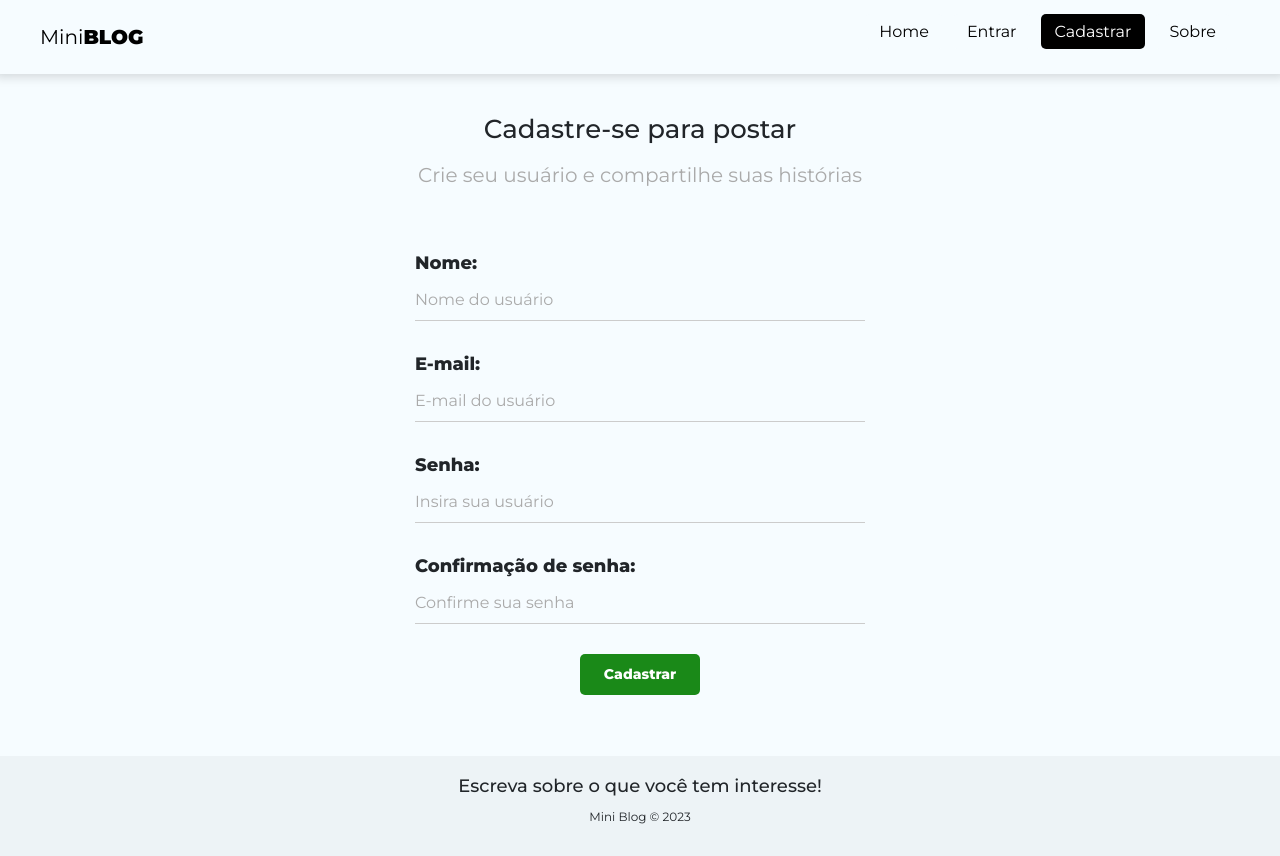
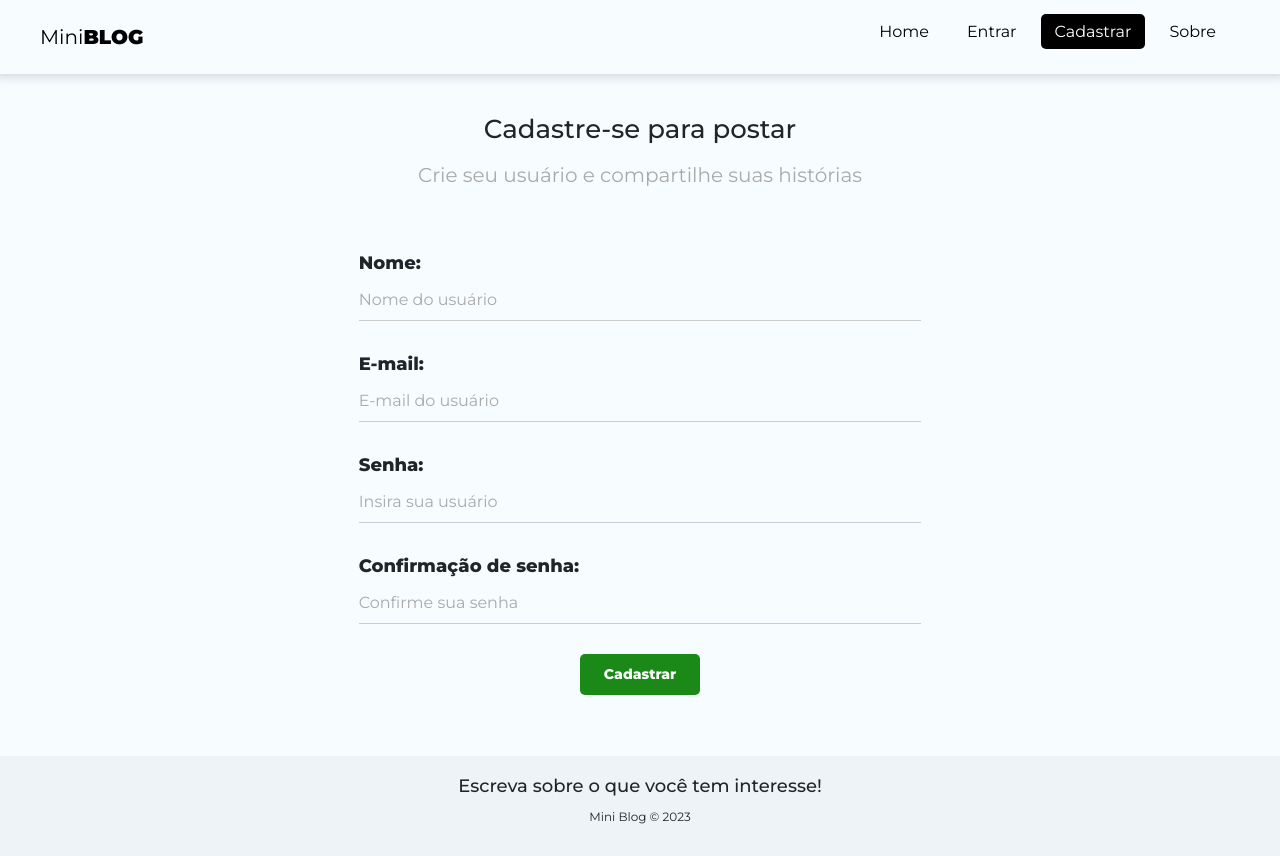
Before and after one commit to fnsigor/firebase_blog, a React (Vite) app: page /register in a window 1280 px wide. Built offline with nearby package versions, Linux system fonts and the light colour scheme; no server answers.

Commit message:
Erros pages

```diff
--- /dev/null
+++ b/src/GlobalErrorPage.jsx
@@ -0,0 +1,33 @@
+import React from 'react'
+import Navbar from './components/Navbar'
+import styled from 'styled-components'
+import { Link } from 'react-router-dom'
+
+
+
+const Content = styled.div`
+
+  height: 100vh;
+  display: flex;
+  flex-direction: column;
+  align-items: center;
+  justify-content: center;
+
+  h1{
+    font-weight: bold;
+  }
+
+`
+
+
+function GlobalErrorPage() {
+  return (
+    <Content>
+       <h1>404</h1>
+       <p>Página não encontrada</p>
+       <Link className='btn btn-outline' to='/'>Home</Link>
+    </Content>
+  )
+}
+
+export default GlobalErrorPage
--- a/src/GlobalStyle.js
+++ b/src/GlobalStyle.js
@@ -37,6 +37,7 @@ h1 + p{
 .container {
     min-height: 74vh;
     margin-bottom: 5rem;
+    position: relative;
 }
 
 input::placeholder,
@@ -65,7 +66,7 @@ a:hover {
 
 /* form styles */
 form {
-    max-width: 40%;
+    max-width: 50%;
     margin: 0 auto;
 }
 
@@ -99,6 +100,7 @@ textarea{
     border-left: 1px solid #ccc;
     border-right: 1px solid #ccc;
     border-top: 1px solid #ccc;
+    padding-left: .3rem;
 }
 
 input::placeholder,
@@ -129,7 +131,6 @@ textarea::placeholder {
     background-color: transparent;
     color: #000;
     border: 1px solid #000;
-    padding: .7rem 3rem;
 }
 
 .btn:hover {
@@ -166,6 +167,7 @@ button[disabled] {
   margin-bottom: 1.2rem;
   display: flex;
   flex-wrap: wrap;
+  padding: 0;
 }
 
 .tags p {
@@ -177,9 +179,15 @@ button[disabled] {
   font-weight: bold;
 }
 
-@media (max-width: 700px) {
+.mobileMenuButton{
+    display: none;
+}
+
+@media (max-width: 706px) {
+
     .container {
         padding-inline: 2rem;
+        min-height: 56vh;
     }
 
     h1{
@@ -195,11 +203,45 @@ button[disabled] {
     }
 
     .btn {
-
         width: 10rem;
-        padding: 1rem 1.5rem;
+        min-width: fit-content;
+        padding: .5rem 1rem;
         font-size: 1.4rem;
     }
+
+    form {
+        max-width: 360px;
+        margin: 0 auto;
+    }
+
+    input,
+    textarea {
+        font-size: 1.4rem;
+        margin-bottom: 1rem;
+    }
+
+    label {
+        margin-bottom: 1rem;
+        font-size: 1.6rem;
+    }
+
+
+    textarea{
+        height: 150px;
+    }
+
+
+    .mobileMenuButton{
+        display: block;
+        background: none;
+        font-size: 1.6rem;
+    }
+
+    .mobileMenu a, .mobileMenu ul button {
+        font-size: 1.4rem;
+    }
+
+
 }
 
 `
--- /dev/null
+++ b/src/components/LoadingSpin.jsx
@@ -0,0 +1,27 @@
+import React from 'react'
+import styled from 'styled-components'
+
+
+
+const Content = styled.div`
+
+width: 100%;
+
+    .spinner{
+        height: 15px;
+        width: 15px;
+        border: 3px solid #000;
+    }
+
+`
+
+
+function LoadingSpin() {
+  return (
+    <Content>
+        <div className="spinner">aa</div>
+    </Content>
+  )
+}
+
+export default LoadingSpin
--- /dev/null
+++ b/src/components/MobileMenu.jsx
@@ -0,0 +1,83 @@
+import React from 'react'
+import { useState, useEffect } from 'react'
+import { useLocation , NavLink } from 'react-router-dom'
+import { useAuthentication } from '../hooks/useAuthentication';
+import { useAuthValue } from '../context/AuthContext';
+
+
+function MobileMenu() {
+
+    const location = useLocation();
+
+
+    const [menuText, setMenuText] = useState('Home')
+
+    useEffect(()=>{
+        if (location.pathname.includes('posts/create')){
+            setMenuText('Novo post')
+        } else if(location.pathname.includes('dashboard')){
+            setMenuText('Dashboard')
+
+        } else if(location.pathname.includes('about')){
+            setMenuText('Sobre')
+        } else if(location.pathname.includes('login')){
+            setMenuText('Entrar')
+        } else if(location.pathname.includes('register')){
+            setMenuText('Cadastrar')
+        } else {
+            setMenuText('Home')
+        }
+    },[location])
+
+
+
+    const { logout } = useAuthentication();
+    const { user } = useAuthValue();
+
+    return (
+        <div className="mobileMenu">
+            <div className="dropdown">
+                <button className="mobileMenuButton btn-secondary dropdown-toggle" type="button" data-bs-toggle="dropdown" aria-expanded="false">
+                    {menuText}
+                </button>
+                <ul className="dropdown-menu">
+                    <li>
+                        <NavLink to="/" className="dropdown-item"
+
+                        >Home</NavLink>
+                    </li>
+                    {!user && (
+                        <>
+                            <li>
+                                <NavLink to="/login" className="dropdown-item" onClick={(e) => setMenuText(e.target.textContent)}> Entrar </NavLink>
+                            </li>
+                            <li>
+                                <NavLink to="/register" className="dropdown-item" onClick={(e) => setMenuText(e.target.textContent)}> Cadastrar </NavLink>
+                            </li>
+                        </>
+                    )}
+                    {user && (
+                        <>
+                            <li>
+                                <NavLink to="/posts/create" className="dropdown-item"  >Novo post </NavLink>
+                            </li>
+                            <li>
+                                <NavLink to="/dashboard" className="dropdown-item" > Dashboard </NavLink>
+                            </li>
+                        </>
+                    )}
+                    <li>
+                        <NavLink to="/about" className="dropdown-item" >Sobre </NavLink>
+                    </li>
+                    {user && (
+                        <li>
+                            <button className="dropdown-item" onClick={logout}>Sair</button>
+                        </li>
+                    )}
+                </ul>
+            </div>
+        </div>
+    )
+}
+
+export default MobileMenu
--- a/src/components/Navbar.jsx
+++ b/src/components/Navbar.jsx
@@ -3,6 +3,7 @@ import { Link, NavLink } from 'react-router-dom'
 import styled from 'styled-components'
 import { useAuthValue } from '../context/AuthContext'
 import { useAuthentication } from '../hooks/useAuthentication'
+import MobileMenu from './MobileMenu'
 
 
 const Nav = styled.nav`
@@ -22,7 +23,7 @@ const Nav = styled.nav`
     }
 }
 
-ul{
+.desktopMenu{
     display: flex;
     align-items: center;
     list-style: none;
@@ -47,23 +48,14 @@ ul{
     }
 }
 
-    .mobileMenu{
+@media (max-width: 706px) {
+
+    padding: 1.5rem  2rem;
+
+    .desktopMenu{
         display: none;
     }
 
-@media (max-width: 700px) {
-    .mobileMenu{
-    display: initial;
-    }
-
-    ul{
-        display: none;
-    }
-
-    .mobileMenuButton{
-        background: none;
-        font-size: 1.4rem;
-    }
 }
 
 `
@@ -72,56 +64,14 @@ const Navbar = () => {
     const { logout } = useAuthentication();
     const { user } = useAuthValue();
 
-    const [menuText, setMenuText] = useState('Home')
 
     return (
         <Nav>
             <Link to="/" className="brand">
                 Mini<span>Blog</span>
             </Link>
-            <div className="mobileMenu">
-                <div className="dropdown">
-                    <button className="mobileMenuButton btn-secondary dropdown-toggle" type="button" data-bs-toggle="dropdown" aria-expanded="false">
-                        {menuText}
-                    </button>
-                    <ul className="dropdown-menu">
-                        <li>
-                            <NavLink to="/" className="dropdown-item"
-                            onClick={(e) => setMenuText(e.target.textContent)}
-                            >Home</NavLink>
-                        </li>
-                        {!user && (
-                            <>
-                                <li>
-                                    <NavLink to="/login" className="dropdown-item" onClick={(e) => setMenuText(e.target.textContent)}> Entrar </NavLink>
-                                </li>
-                                <li>
-                                    <NavLink to="/register" className="dropdown-item" onClick={(e) => setMenuText(e.target.textContent)}> Cadastrar </NavLink>
-                                </li>
-                            </>
-                        )}
-                        {user && (
-                            <>
-                                <li>
-                                    <NavLink to="/posts/create"className="dropdown-item" onClick={(e) => setMenuText(e.target.textContent)} >Novo post </NavLink>
-                                </li>
-                                <li>
-                                    <NavLink to="/dashboard" className="dropdown-item" onClick={(e) => setMenuText(e.target.textContent)}> Dashboard </NavLink>
-                                </li>
-                            </>
-                        )}
-                        <li>
-                            <NavLink to="/about" className="dropdown-item" onClick={(e) => setMenuText(e.target.textContent)}>Sobre </NavLink>
-                        </li>
-                        {user && (
-                            <li>
-                                <button className="dropdown-item" onClick={logout}>Sair</button>
-                            </li>
-                        )}
-                    </ul>
-                </div>
-            </div>
-            <ul >
+            <MobileMenu/>
+            <ul className="desktopMenu" >
                 <li>
                     <NavLink to="/" >Home</NavLink>
                 </li>
--- a/src/pages/EditPost/index.jsx
+++ b/src/pages/EditPost/index.jsx
@@ -7,6 +7,7 @@ import { useAuthValue } from "../../context/AuthContext";
 import { useFetchDocument } from "../../hooks/useFetchDocument";
 import { useUpdateDocument } from "../../hooks/useUpdateDocument";
 import styled from "styled-components";
+import LoadingSpin from "../../components/LoadingSpin";
 
 
 const Content = styled.div`
@@ -182,7 +183,7 @@ const EditPost = () => {
                     </form>
                 </Content>
             )
-                : (<p>Carregando...</p>)
+                : (<LoadingSpin/>)
             }
 
         </div>
--- a/src/pages/ErrorPage.jsx
+++ b/src/pages/ErrorPage.jsx
@@ -1,8 +1,22 @@
 import React from 'react'
+import { Link } from 'react-router-dom'
+import styled from 'styled-components'
+
+const Content = styled.div`
+
+    position: absolute;
+    width: 100%;
+    top: 50%;
+    left: 50%;
+    transform: translate(-50%, -50%);
+
+`
 
 function ErrorPage() {
     return (
-        <div>ErrorPage</div>
+        <Content>
+            <h1>Ops, algo deu errado :c</h1>
+        </Content>
     )
 }
 
--- a/src/pages/Home/index.jsx
+++ b/src/pages/Home/index.jsx
@@ -3,6 +3,7 @@ import { Link, useNavigate } from 'react-router-dom'
 import styled from 'styled-components'
 import { useFetchDocuments } from '../../hooks/useFetchDocuments'
 import PostDetails from '../../components/PostDetails'
+import LoadingSpin from '../../components/LoadingSpin'
 
 
 
@@ -96,7 +97,7 @@ function Home() {
             </form>
 
             <div>
-                {loading && <p>Carregando...</p>}
+                {loading && <LoadingSpin/>}
                 {posts && posts.map(post => <PostDetails key={post.id} post={post} />)}
                 {(posts && posts.length === 0) && (
                     <div className="noposts">
--- a/src/pages/Post/index.jsx
+++ b/src/pages/Post/index.jsx
@@ -5,6 +5,8 @@ import { useFetchDocument } from '../../hooks/useFetchDocument'
 import styled from 'styled-components'
 import { useAuthValue } from '../../context/AuthContext'
 import Tag from '../../components/Tag'
+import MobileMenu from '../../components/MobileMenu'
+import LoadingSpin from '../../components/LoadingSpin'
 
 
 const Content = styled.div`
@@ -59,6 +61,11 @@ const Content = styled.div`
     margin-right: 1rem;
     font-size: 1.6rem;
   }
+
+  .dropdown{
+    display: flex;
+    justify-content: center;
+  }
 `
 
 function Post() {
@@ -82,7 +89,7 @@ function Post() {
 
     return (
         <>
-            {loading && <p>Carregando post...</p>}
+            {loading && <LoadingSpin/>}
             {post && (
                 <Content >
                     <h1>{post.title}</h1>
@@ -102,7 +109,7 @@ function Post() {
                             <Tag key={tag} tagName={tag} />
                         ))}
                     </ul>
-
+                    <MobileMenu />
                 </Content>
 
             )}
--- a/src/routes.jsx
+++ b/src/routes.jsx
@@ -18,6 +18,7 @@ import Dashboard from "./pages/Dashboard";
 import Search from "./pages/Search";
 import Post from "./pages/Post";
 import EditPost from "./pages/EditPost";
+import GlobalErrorPage from "./GlobalErrorPage";
 
 
 
@@ -27,6 +28,7 @@ export const router = createBrowserRouter([
     {
         path: "/",
         element: <App />,
+        errorElement: <GlobalErrorPage />,
         children: [
             {
                 errorElement: <ErrorPage />,
```
Also changed, not shown: src/pages/Dashboard/index.jsx (+45 -15 lines), src/pages/Search/index.jsx (+27 -12 lines).
